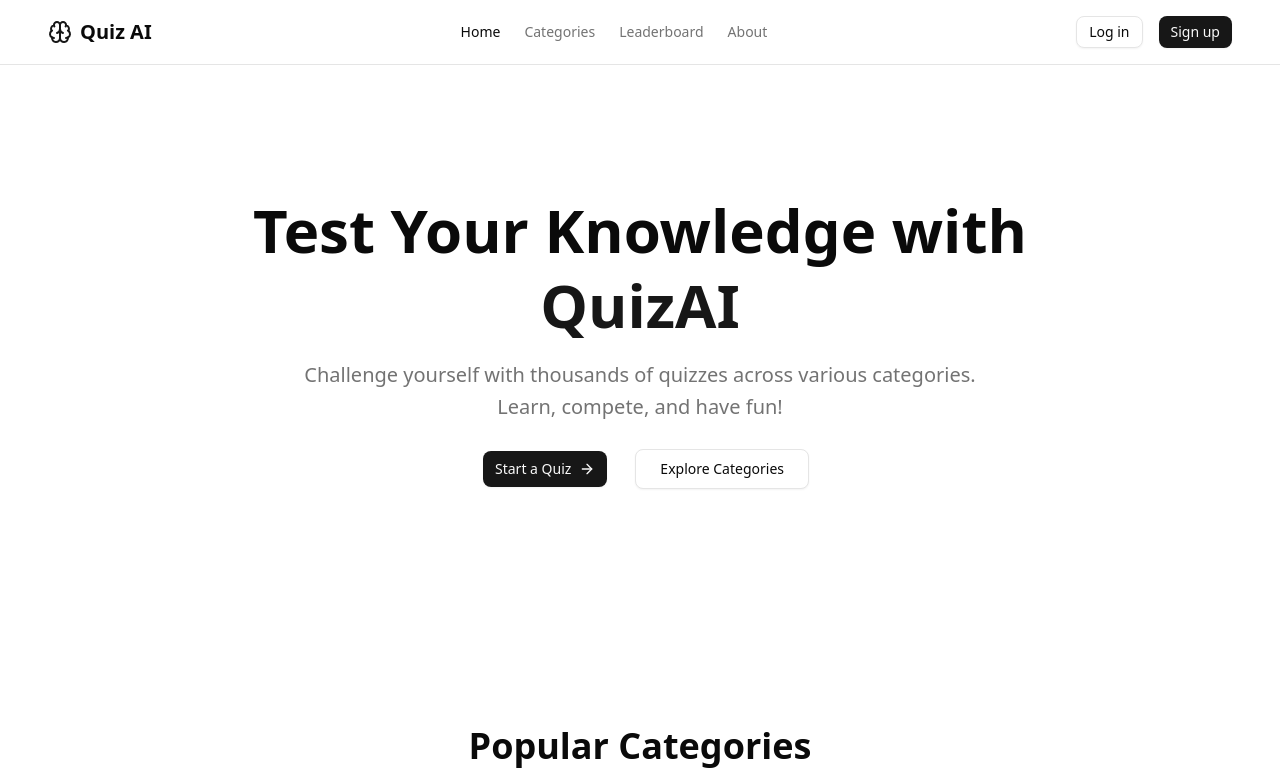
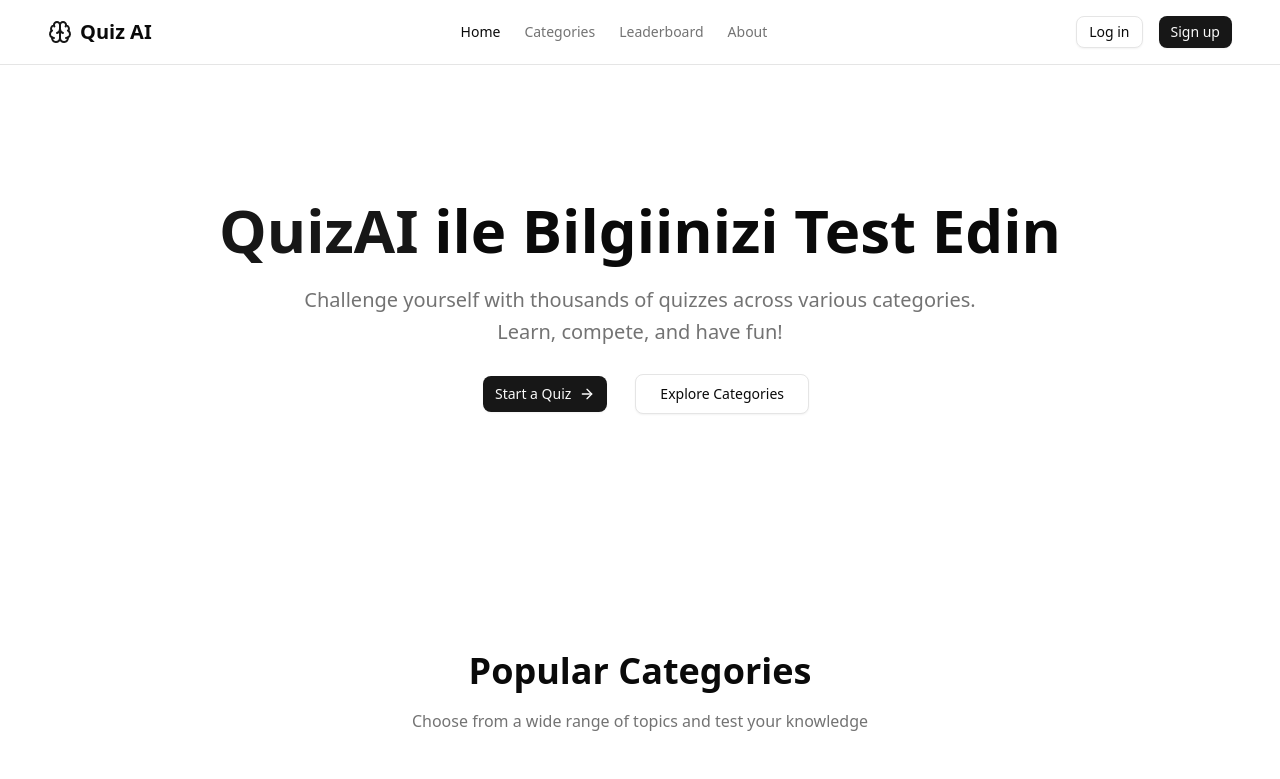
Before and after one commit to vasifcoding/neuraquiz, a Next.js app: page / in a window 1280 px wide. Shown: the top 779 px of the page. Built offline with nearby package versions, Linux system fonts and the light colour scheme.

Commit message:
baslik degistirildi

```diff
--- a/src/app/page.js
+++ b/src/app/page.js
@@ -32,8 +32,8 @@ export default function HomePage() {
         <section className="container mx-auto flex justify-center py-12 md:py-24 lg:py-32">
           <div className="mx-auto flex max-w-[58rem] flex-col items-center justify-center gap-4 text-center">
             <h1 className="text-3xl font-bold leading-tight sm:text-5xl md:text-6xl">
-              Test Your Knowledge with{" "}
-              <span className="text-primary">QuizAI</span>
+              <span className="text-primary">QuizAI {" "}</span>
+             ile Bilgiinizi Test Edin
             </h1>
             <p className="max-w-[42rem] leading-normal text-muted-foreground sm:text-xl sm:leading-8">
               Challenge yourself with thousands of quizzes across various
```
